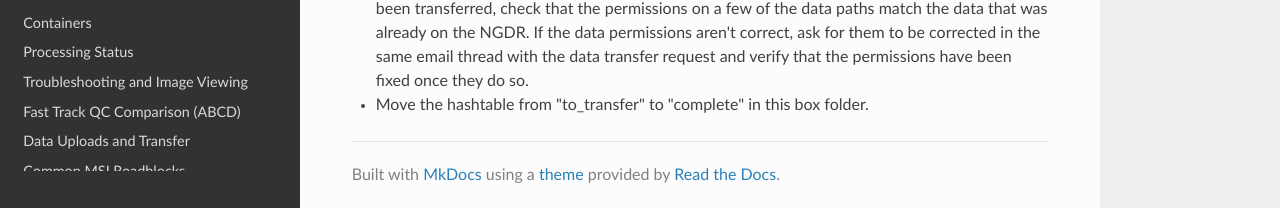
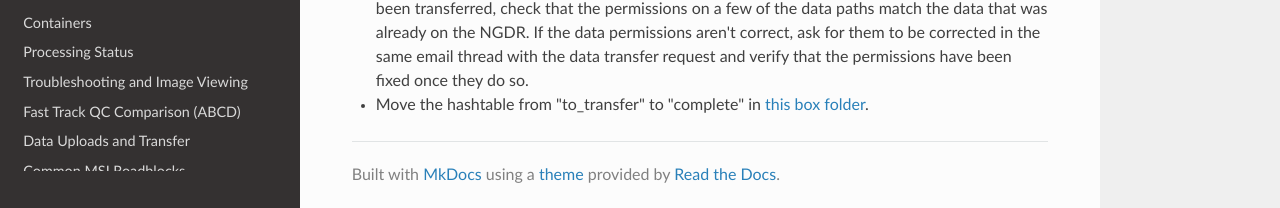
Before and after one commit to DCAN-Labs/cdni-brain, an MkDocs documentation site: the page built from docs/ngdr-transfer.md, in a window 1280 px wide and 982 px high. Shown: the part 771-979 px from the top of the window. Built offline with MkDocs 1.6.1, drawn with Linux system fonts in a browser that asks for light colours; nearby versions of some CDN libraries; part of the change alters nothing that is shown.

```diff
--- a/docs/ngdr-transfer.md
+++ b/docs/ngdr-transfer.md
@@ -15,4 +15,4 @@ Let me know if you need any additional information. Thanks,`
 
 -   Follow-up with MSI weekly/bi-weekly to ensure the data gets transferred.
 -   After MSI (Kimberleigh Breen or Naomi Hospodarsky-Sutherland) confirms that the data has been transferred, check that the permissions on a few of the data paths match the data that was already on the NGDR. If the data permissions aren't correct, ask for them to be corrected in the same email thread with the data transfer request and verify that the permissions have been fixed once they do so.
--   Move the hashtable from "to_transfer" to "complete" in this box folder.
+-   Move the hashtable from "to_transfer" to "complete" in [this box folder](https://umn.account.box.com/login?redirect_url=%2Ffolder%2F180135363134).
```
